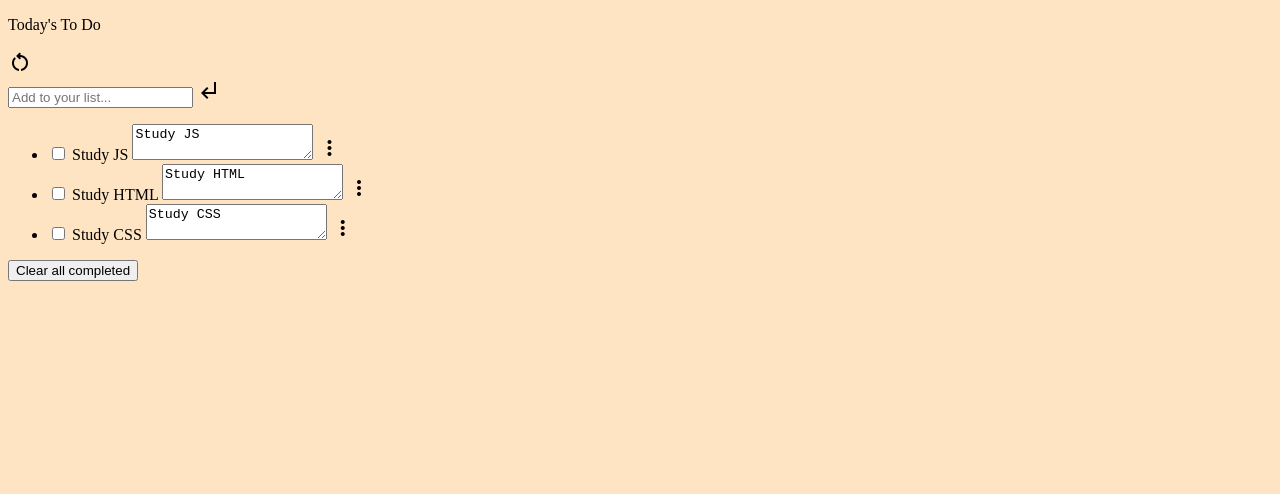
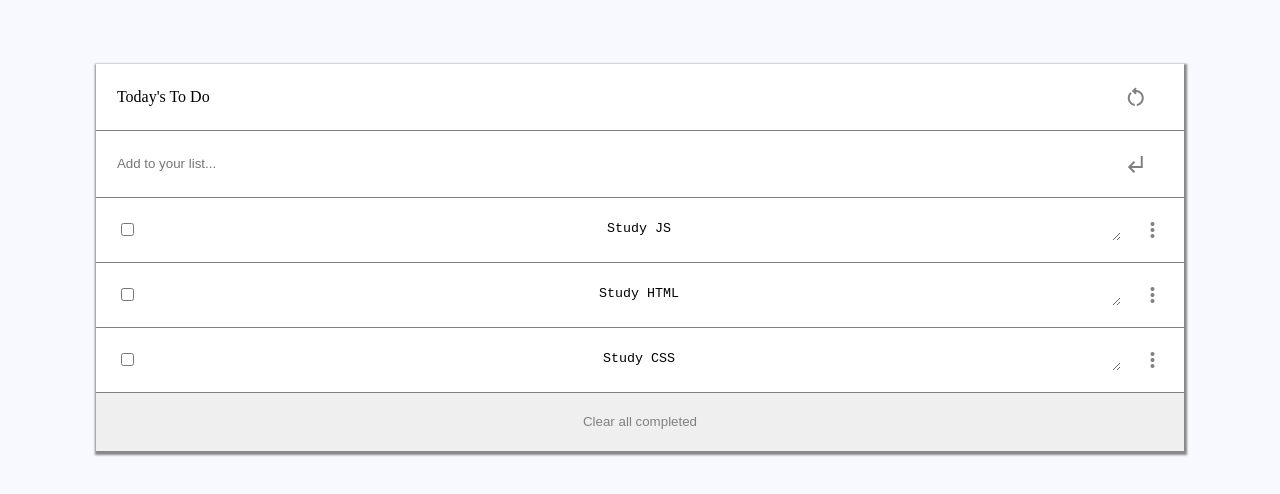
Before and after one commit to Abdelaziz-Mahdi/To-Do-list, a website built with webpack: page src/index.html in a window 1280 px wide. Built offline with nearby package versions, Linux system fonts and the light colour scheme.

Commit message:
Add style to matsh design

```diff
--- a/src/style.css
+++ b/src/style.css
@@ -1,7 +1,87 @@
-body {
-    background-color: bisque;
+* {
+  list-style: none;
+  border: none;
+  padding-inline-start: 0;
+  margin: 0;
+  box-sizing: border-box;
 }
 
-.hello{
-    color: rebeccapurple;
+body {
+  background-color: ghostwhite;
+  display: flex;
+  flex-direction: column;
+  justify-content: center;
+  align-items: center;
 }
+main {
+  background-color: white;
+  border: 1px ghostwhite;
+  display: flex;
+  flex-direction: column;
+  box-shadow: 1px 2px 2px 2px #888888;
+  width: 85%;
+  height: 90%;
+  margin-top: 5%;
+  margin-bottom: 5%;
+}
+
+.adjust-span {
+  display: grid;
+  grid-template-columns: 94% 2%;
+  gap: 1.5%;
+  align-items: center;
+  padding: 1%;
+}
+
+form {
+  display: flex;
+  flex-direction: column;
+}
+
+form li {
+  display: grid;
+  grid-template-columns: 4% 90% 4%;
+  gap: 1%;
+  align-items: center;
+}
+
+span,
+li input {
+  justify-self: center;
+}
+
+form li,
+form p,
+form span,
+form input {
+  padding: 10px;
+}
+
+form li,
+form div {
+  border-bottom: 1px solid gray;
+}
+
+span,
+#remove {
+  color: gray;
+}
+
+#remove {
+  padding: 2%;
+  justify-self: end;
+}
+
+label {
+  display: none;
+}
+
+textarea {
+  display: flex;
+  flex-direction: column;
+  justify-content: center;
+  justify-items: center;
+  align-items: center;
+  text-align: justify;
+  height: 50%;
+}
```
